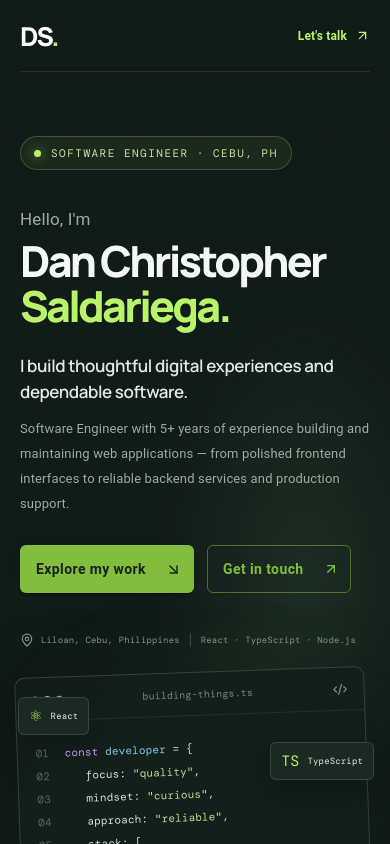
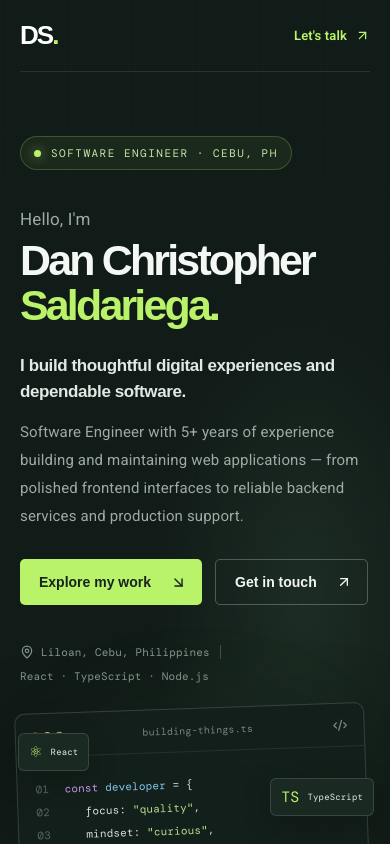
Before and after one commit to dsaldariega/my-portfolio, a Next.js app: page /my-portfolio/ in a window 390 px wide. Shown: the top 844 px of the page. Built offline with nearby package versions, Linux system fonts and the light colour scheme; what @mui/material-nextjs would draw is missing.

Commit message:
style: align portfolio typography with MUI

```diff
--- a/src/app/globals.css
+++ b/src/app/globals.css
@@ -1,4 +1,4 @@
-@import url('https://fonts.googleapis.com/css2?family=DM+Mono:wght@400;500&family=DM+Sans:wght@400;500;600;700&family=Manrope:wght@400;500;600;700;800&display=swap');
+@import url('https://fonts.googleapis.com/css2?family=DM+Mono:wght@400;500&family=Roboto:wght@400;500;600;700&display=swap');
 
 :root {
   --ink: #18221f;
@@ -255,3 +255,101 @@ button, a { -webkit-tap-highlight-color: transparent; }
 @media (prefers-reduced-motion: reduce) {
   *, *::before, *::after { scroll-behavior: auto !important; transition-duration: .01ms !important; animation-duration: .01ms !important; animation-iteration-count: 1 !important; }
 }
+
+
+/* MUI-aligned typography and 1440p readability */
+body { font-size: 15px; }
+.nav-links a, .nav-contact { font-size: 13px; }
+.hero-description { font-size: 15px; line-height: 1.85; }
+.hero-meta { font-size: 11px; }
+.section-heading > p { font-size: 15px; }
+.about-lead { font-size: 20px; }
+.about-copy > p:not(.about-lead) { font-size: 15px; }
+.about-facts span { font-size: 11px; }
+.skill-card h3 { font-size: 17px; }
+.skill-tags span, .job-stack span { font-size: 11px; }
+.job-heading h3 { font-size: 21px; }
+.company-name { font-size: 13px; }
+.job-points li { font-size: 14px; }
+.timeline-date { font-size: 12px; }
+.project-description { font-size: 14px; }
+.project-detail-grid p, .project-detail-grid ul { font-size: 13px; }
+.project-highlights span { font-size: 12px; }
+.project-link { font-size: 13px; }
+.education-intro { font-size: 15px; }
+.education-card h3 { font-size: 20px; }
+.education-card p { font-size: 14px; }
+.contact-copy p { font-size: 15px; }
+.contact-details > a > span:nth-child(2) { font-size: 13px; }
+
+.project-stack .MuiChip-root {
+  font-family: var(--sans);
+  font-size: 12px;
+  font-weight: 500;
+  border-radius: 5px;
+  color: #53664f;
+  background: #f1f6ed;
+  border: 1px solid #e2ebdd;
+}
+.project-status-chip {
+  color: #5e774e !important;
+  background: #eef5e8 !important;
+}
+.project-links {
+  display: flex;
+  flex-wrap: wrap;
+  gap: 10px;
+  margin-top: 24px;
+}
+.project-links .MuiButton-root {
+  min-height: 40px;
+  border-radius: 5px;
+  text-transform: none;
+  font-family: var(--sans);
+  font-size: 13px;
+  font-weight: 600;
+  box-shadow: none;
+}
+.project-links .MuiButton-outlined {
+  color: #456c36;
+  border-color: #bfd1b7;
+}
+.project-links .MuiButton-contained {
+  color: #17241e;
+  background: var(--green);
+}
+.project-links .MuiButton-contained:hover { background: #a9e45d; }
+.button.MuiButton-root {
+  min-height: 46px;
+  padding: 0 19px;
+  border-radius: 5px;
+  text-transform: none;
+  font-family: var(--sans);
+  font-size: 14px;
+  font-weight: 600;
+  letter-spacing: 0;
+}
+.button-primary.MuiButton-root { color: #17241e; background: var(--green); box-shadow: none; }
+.button-primary.MuiButton-root:hover { background: #a9e45d; box-shadow: none; }
+.button-ghost.MuiButton-root { color: #f1f6f2; border-color: rgba(255,255,255,.25); }
+.button-ghost.MuiButton-root:hover { border-color: rgba(255,255,255,.5); background: rgba(255,255,255,.06); }
+.project-card-secondary { margin-top: 22px; }
+.budgetnest-visual { background: radial-gradient(ellipse at 50% 45%, rgba(185,243,106,.16), transparent 58%), #202a24; }
+.budgetnest-window { transform: rotate(1.5deg); }
+.budgetnest-preview { min-height: 250px; padding: 24px; background: #f8faf7; }
+.budgetnest-preview-header { display: flex; flex-direction: column; gap: 7px; }
+.budgetnest-preview-header strong { color: #26352b; font: 700 22px var(--display); }
+.budgetnest-preview-cards { display: grid; grid-template-columns: repeat(3, 1fr); gap: 9px; margin-top: 22px; }
+.budgetnest-preview-cards > div { display: flex; flex-direction: column; gap: 6px; min-height: 94px; padding: 12px; border: 1px solid #e7ede4; border-radius: 5px; background: #fff; }
+.budgetnest-preview-cards small { color: #8a968b; font: 7px var(--mono); }
+.budgetnest-preview-cards b { color: #334a35; font: 700 14px var(--display); }
+.budgetnest-preview-cards span { color: #8b968d; font-size: 9px; }
+@media (max-width: 650px) {
+  body { font-size: 14px; }
+  .section-heading > p { font-size: 14px; }
+  .about-lead { font-size: 18px; }
+  .about-copy > p:not(.about-lead) { font-size: 14px; }
+  .job-points li { font-size: 13px; }
+  .project-description { font-size: 13px; }
+  .budgetnest-preview-cards { grid-template-columns: 1fr; }
+}
```
